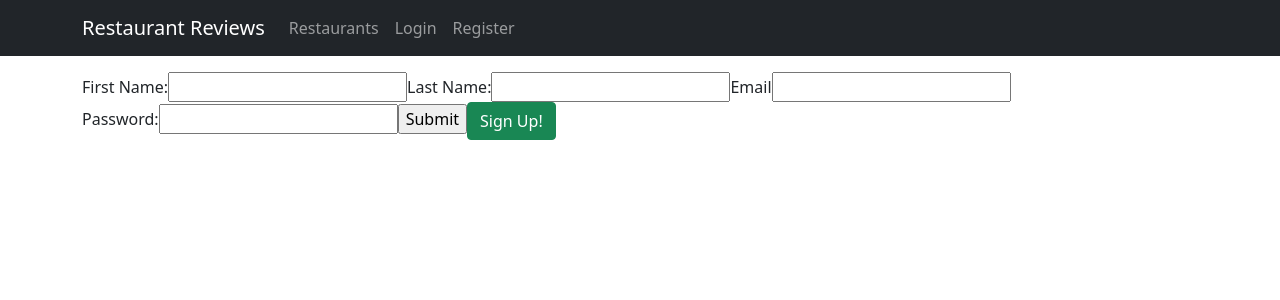
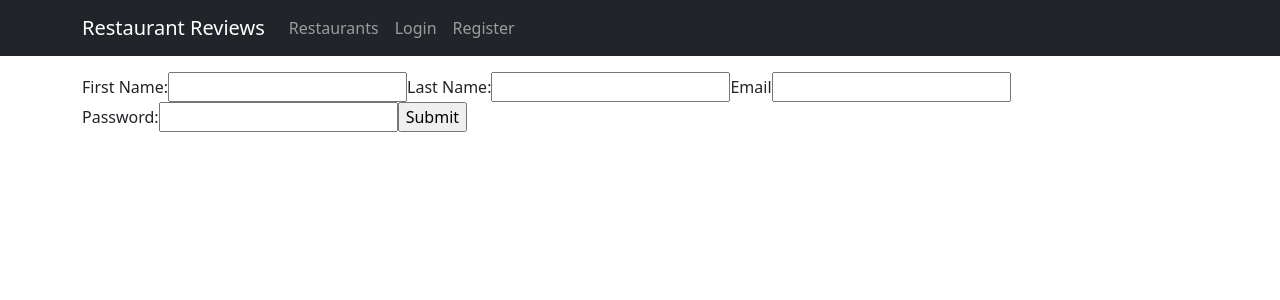
Before and after one commit to balda-kamil/turbo-potato_mern, a React (Create React App) app in the folder front-end/: page /register in a window 1280 px wide. Shown: the top 300 px of the page. Built offline with nearby package versions, Linux system fonts and the light colour scheme.

Commit message:
commit before batery will gone ;) user reg on front in progress

```diff
--- a/front-end/src/components/register.js
+++ b/front-end/src/components/register.js
@@ -3,37 +3,49 @@ import React from "react"
 const Register = props => {
   console.log(props)
 
-  const [user, setUser] = React.useState();
+  const [formData, updateFormData] = React.useState();
 
-  const register = () => {
+  const handleSubmit = e => {
+    console.log(e)
+    e.preventDefault()
     console.log('register function')
+
+
   }
 
+  const handleChange = e => {
+    console.log(e)
+    updateFormData({
+      ...formData,
+
+      // Trimming any whitespace
+      [e.target.name]: e.target.value.trim()
+    });
+  }
+
+  console.log(formData)
 
   return (
     <div className="submit-form">
       <div>
-        <form>
+        <form onSubmit={handleSubmit}>
           <label>
             First Name:
-            <input type="text" name="fname" />
+            <input type="text" name="fname" onChange={handleChange}/>
           </label>
           <label>
             Last Name:
-            <input type="text" name="lname" />
+            <input type="text" name="lname" onChange={handleChange}/>
           </label>
           <label>
             Email
-            <input type="email" name="email" />
+            <input type="email" name="email" onChange={handleChange}/>
           </label>
           <label>
             Password:
-            <input type="password" name="fname" />
+            <input type="password" name="password" onChange={handleChange}/>
           </label>
           <input type="submit" value="Submit" />
-        <button onClick={register} className="btn btn-success">
-          Sign Up!
-        </button>
         </form>
       </div>
     </div>
```
